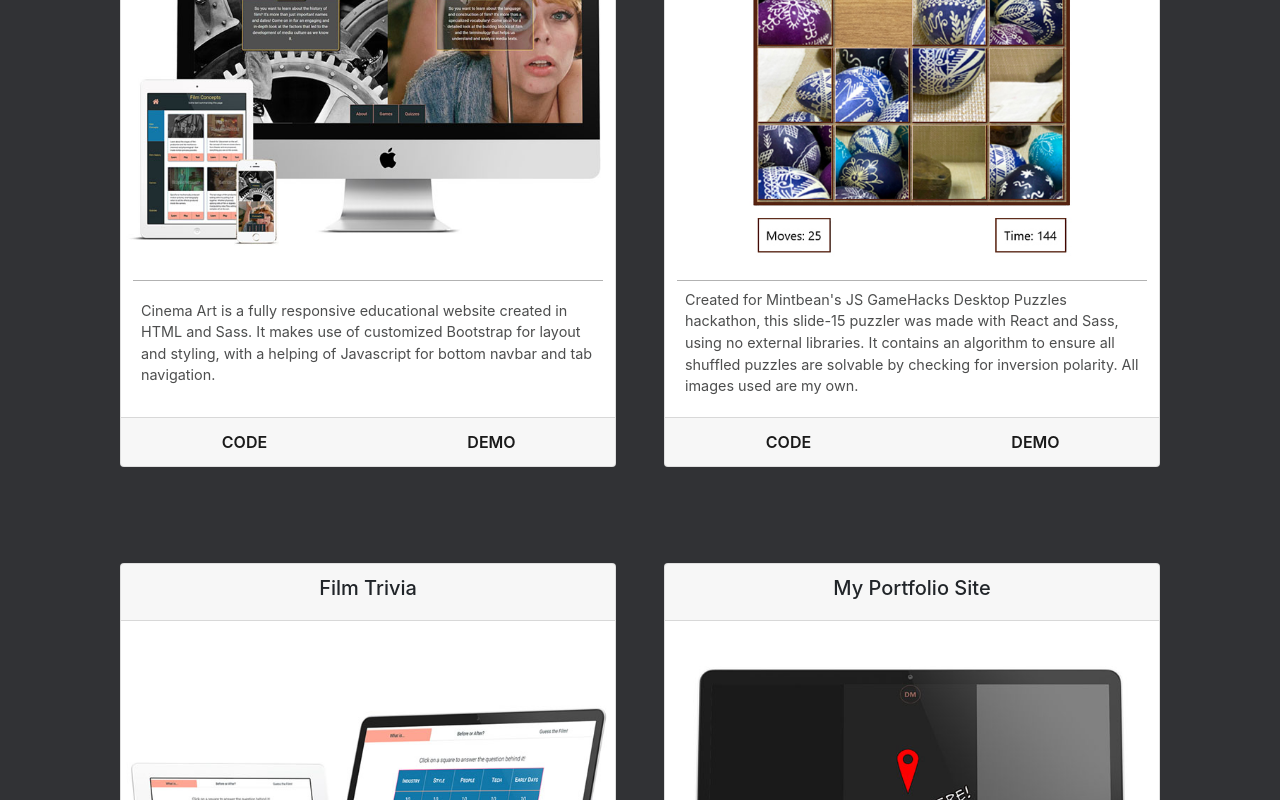
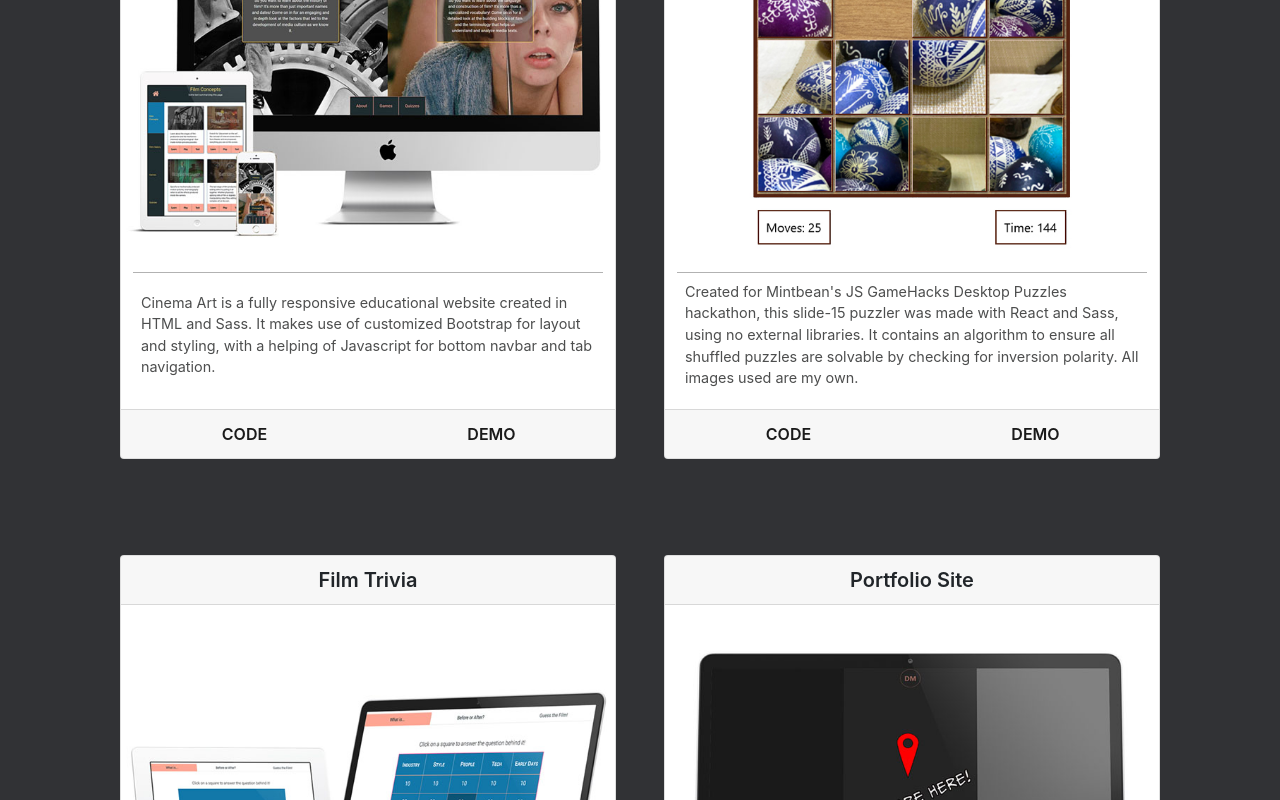
Before and after one commit to dinaporia/my-portfolio, a React (Create React App) app: page /projects in a window 1280 px wide. Shown: the part 1284-2084 px from the top of the page. Built offline with nearby package versions, Linux system fonts and the light colour scheme; a web font is replaced by a local one.

Commit message:
card styling

```diff
--- a/src/components/ProjectsPage.js
+++ b/src/components/ProjectsPage.js
@@ -90,7 +90,7 @@ const Projects = () => {
             <div className='col-12 col-md-6 py-4 p-sm-5 px-md-4'>
                 <ProjectCard
                     number={4}
-                    header="My Portfolio Site"
+                    header="Portfolio Site"
                     subTitle="Responsive Single Page App"
                     image={{url: 'images/portfolio.jpg', alt: 'homepage of this site with a you-are-here pointer'}}
                     react sass bootstrap
--- a/src/custom.scss
+++ b/src/custom.scss
@@ -292,8 +292,8 @@ html, body, #root {
     }
 }
 
-.card-header p {
-    font-size: 0.9em;
+.card-header h5{
+    font-weight: 600;
     margin-bottom: 0;
 }
 
```
